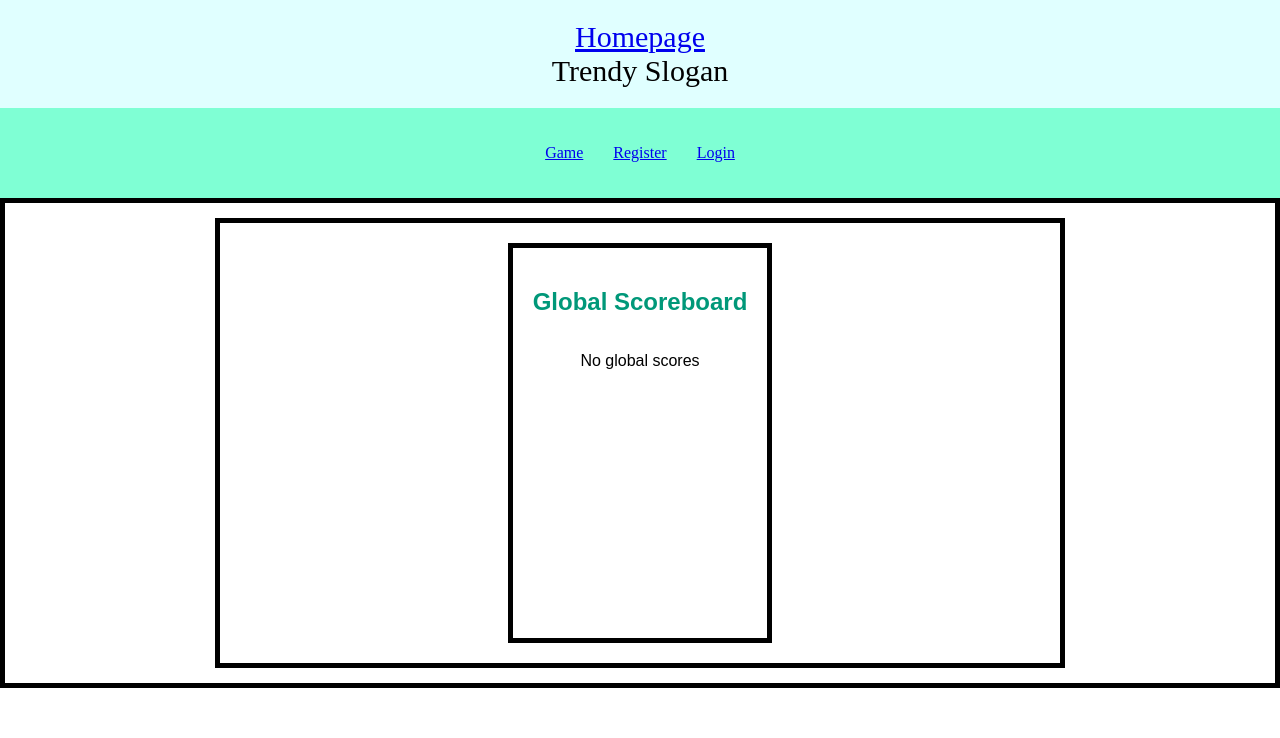
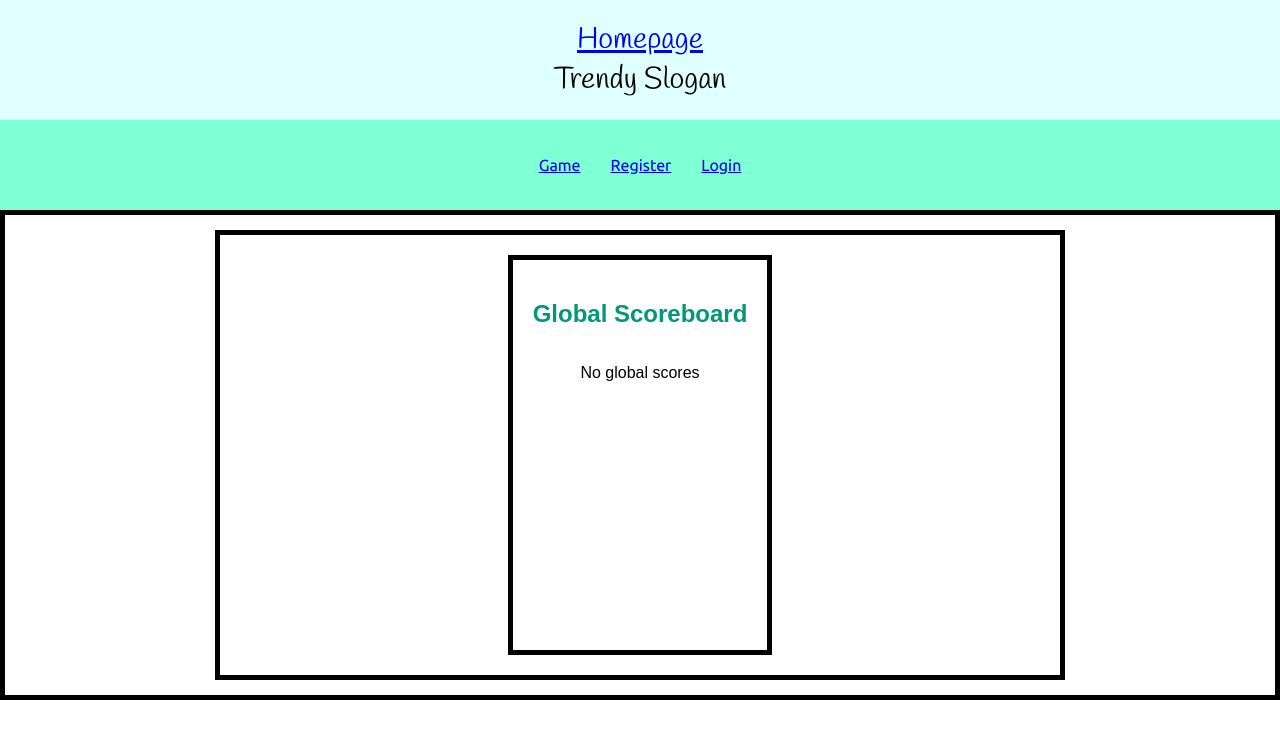
Before and after one commit to quantumomid/Atlas, a React (Create React App) app in the folder front-end/atlas-react-app/: page / in a window 1280 px wide. Shown: the top 738 px of the page. Built offline with nearby package versions, Linux system fonts and the light colour scheme; no server answers.

Commit message:
imported google fonts into index css

```diff
--- a/front-end/atlas-react-app/src/index.css
+++ b/front-end/atlas-react-app/src/index.css
@@ -1,5 +1,8 @@
+@import url('https://fonts.googleapis.com/css2?family=Handlee&family=Ubuntu:ital,wght@0,300;0,400;0,500;0,700;1,300;1,400;1,500;1,700&display=swap');
+
 body {
     margin: 0px;
+	font-family: 'Ubuntu', sans-serif;
 }
 
 .app-banners{
@@ -8,6 +11,7 @@ body {
 }
 
 .app-title-banner{
+    font-family: 'Handlee', cursive;
     display:flex;
     padding:20px;
     justify-content: center;
```
